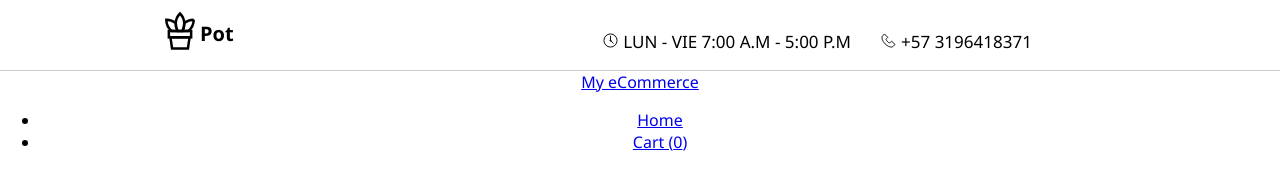
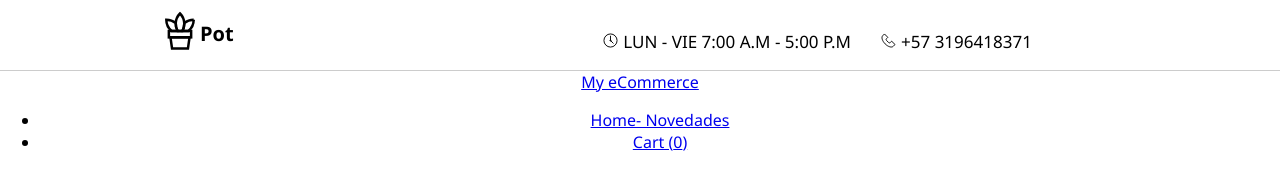
Before and after one commit to sebastianmb/app-suculentas-front, a React (Create React App) app: page / in a window 1280 px wide. Shown: the top 178 px of the page. Built offline with nearby package versions, Linux system fonts and the light colour scheme.

Commit message:
Ajustes iniciales componentes Navbar

```diff
--- a/src/components/Navbar.js
+++ b/src/components/Navbar.js
@@ -10,7 +10,7 @@
         <div className="collapse navbar-collapse">
           <ul className="navbar-nav ml-auto">
             <li className="nav-item">
-              <a className="nav-link" href="/">Home</a>
+              <a className="nav-link" href="/">Home- Novedades</a>
             </li>
             <li className="nav-item">
               <a className="nav-link" href="/cart">
```
